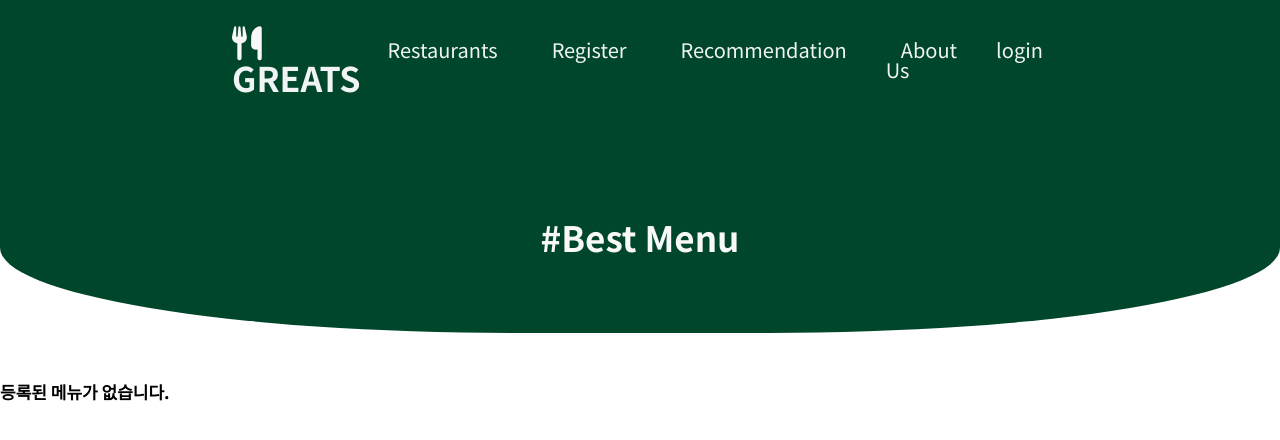
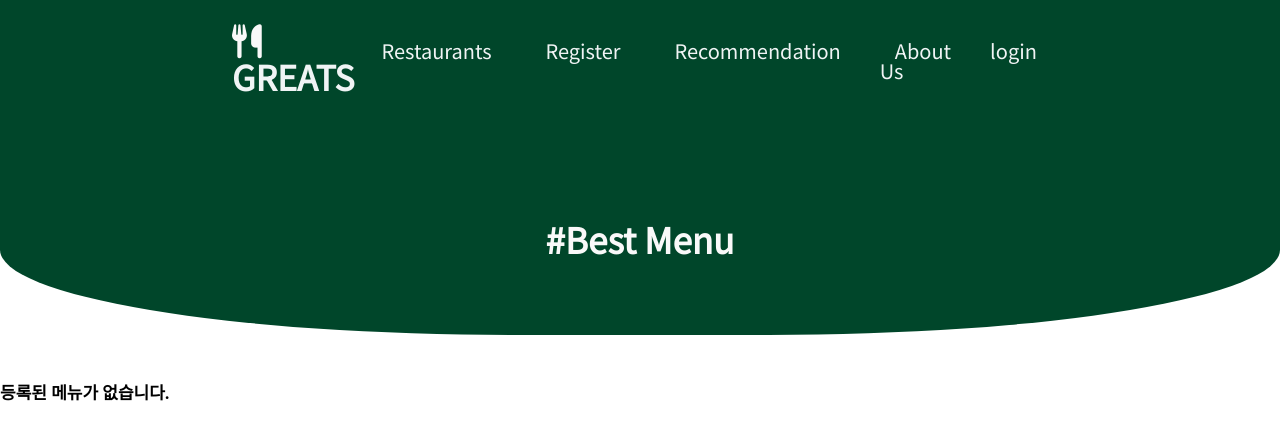
Before and after one commit to Seong-Gyeong/OSP_Challengers, a Flask app: page /list_foods/1/ in a window 1280 px wide. Shown: the top 440 px of the page. Run offline with Flask 2, Linux system fonts and the light colour scheme; data that the repository does not hold is empty; some libraries are stand-ins or nearby versions.

Commit message:
[show] head 정리

```diff
--- a/templates/showAboutUs.html
+++ b/templates/showAboutUs.html
@@ -3,10 +3,6 @@
   {{ super() }}
     <title>About Us</title>
     <meta name="viewport" content="width=device-width, initial-scale=1.0">
-    <link rel="preconnect" href="https://fonts.googleapis.com">
-    <link rel="preconnect" href="https://fonts.gstatic.com" crossorigin>
-    <script src="https://kit.fontawesome.com/42ed29bed1.js" crossorigin="anonymous"></script>
-
     <link rel="stylesheet" href="{{ url_for('static', filename='showAboutUs.css') }}"/>
 
 {% endblock %}
--- a/templates/showBestMenu.html
+++ b/templates/showBestMenu.html
@@ -1,23 +1,10 @@
 {% extends "navbar.html" %} {% block head %} {{ super() }}
 <title>Best Menu</title>
 <meta name="viewport" content="width=device-width, initial-scale=1" />
-<link rel="preconnect" href="https://fonts.googleapis.com" />
-<link rel="preconnect" href="https://fonts.gstatic.com" crossorigin />
-<link
-  href="https://fonts.googleapis.com/css2?family=Carter+One&family=Noto+Sans+KR:wght@100;300;400;500;700;900&display=swap"
-  rel="stylesheet"
-/>
-<script
-  src="https://kit.fontawesome.com/42ed29bed1.js"
-  crossorigin="anonymous"
-></script>
+<link href="https://fonts.googleapis.com/css2?family=Noto+Sans+KR:wght@300;400&display=swap" rel="stylesheet">
 
-<link rel="stylesheet" href="{{ url_for('static', filename='style.css') }}" />
-<link
-  rel="stylesheet"
-  href="{{ url_for('static', filename='showBestMenu.css') }}"
-/>
-<script src="{{ url_for('static', filename='nav.js') }}" defer></script>
+<link rel="stylesheet" href="{{ url_for('static', filename='showBestMenu.css') }}" />
+
 {% endblock %} {% block section %}
 
     <div class="subject">
```
